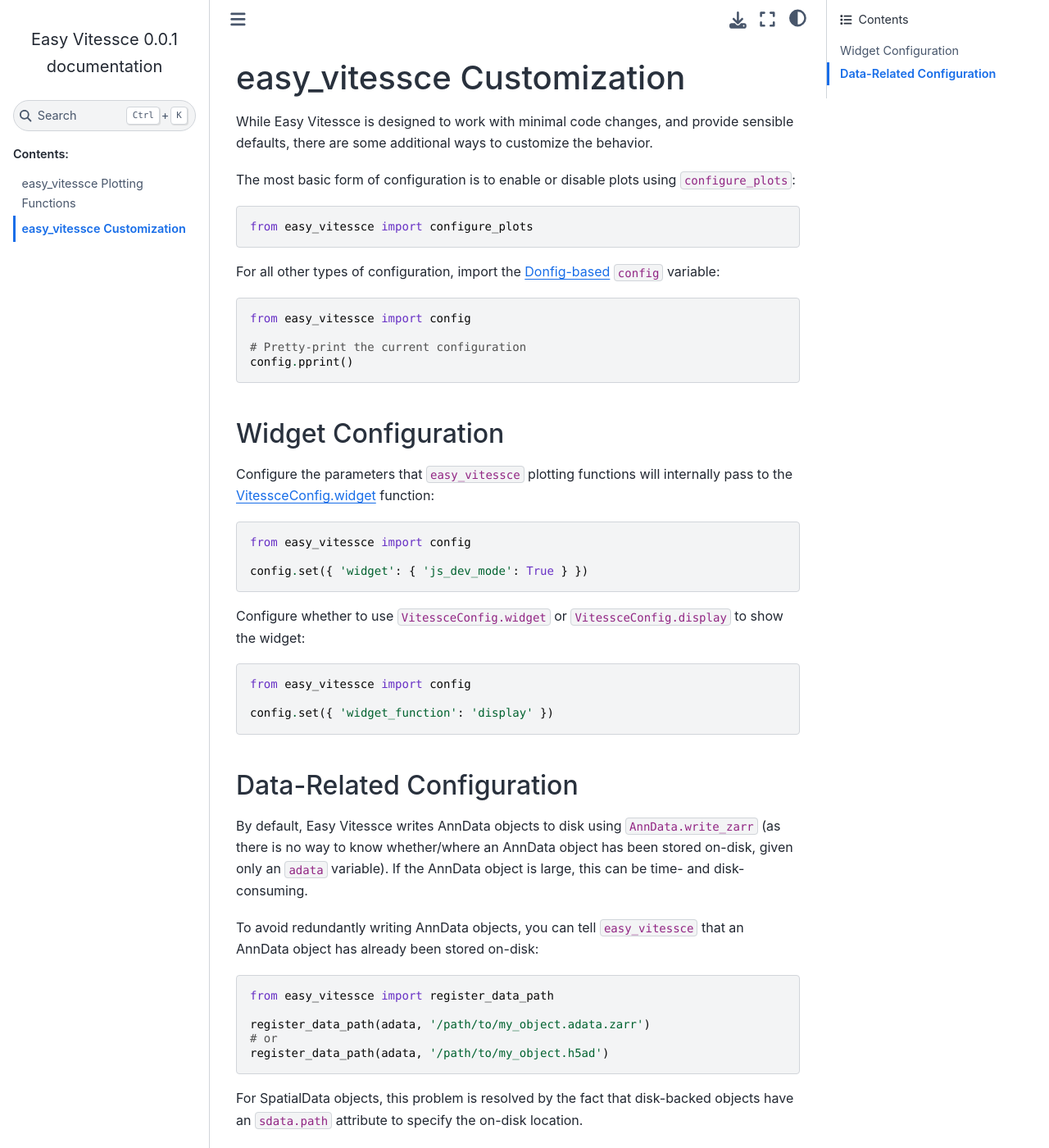
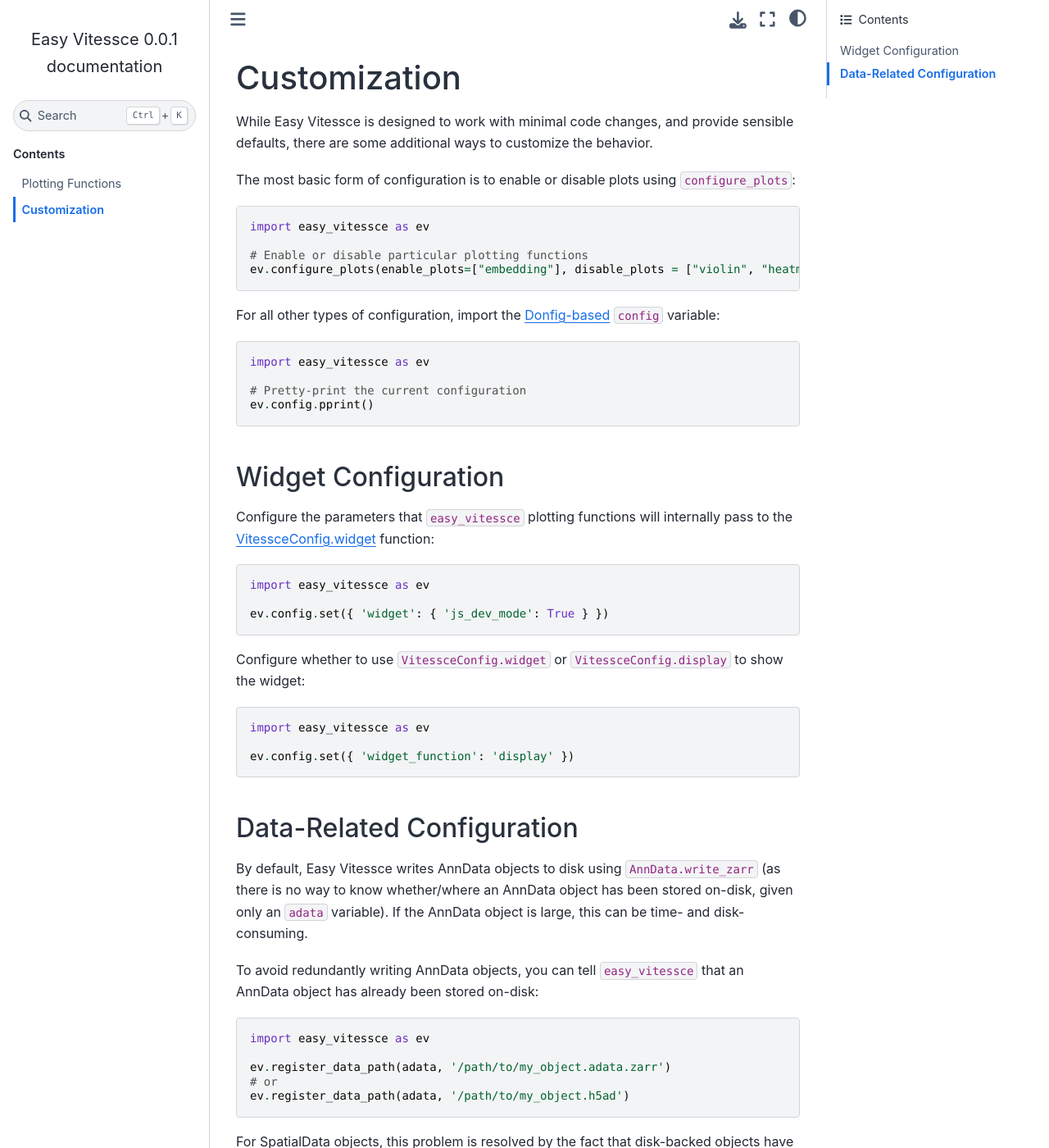
Before and after one commit to vitessce/easy_vitessce, a Sphinx documentation site: the page built from docs/customization.rst, in a window 1280 px wide and 1400 px high. Shown: the whole window at 82% size. Built offline with Sphinx 7.4.7 and the Sphinx Book theme 1.1.4, drawn with Linux system fonts in a browser that asks for light colours; some of the changed text lies outside the part shown.

Commit message:
import easy_vitessce as ev

```diff
--- a/docs/customization.rst
+++ b/docs/customization.rst
@@ -1,4 +1,4 @@
-easy_vitessce Customization
+Customization
 ===========================
 
 
@@ -8,17 +8,20 @@
 
 .. code-block::
 
-    from easy_vitessce import configure_plots
+    import easy_vitessce as ev
+
+    # Enable or disable particular plotting functions
+    ev.configure_plots(enable_plots=["embedding"], disable_plots = ["violin", "heatmap"])
 
 
 For all other types of configuration, import the `Donfig-based <https://donfig.readthedocs.io/en/latest/index.html>`_ ``config`` variable:
 
 .. code-block::
 
-    from easy_vitessce import config
+    import easy_vitessce as ev
 
     # Pretty-print the current configuration
-    config.pprint()
+    ev.config.pprint()
 
 
 Widget Configuration
@@ -28,17 +31,17 @@
 
 .. code-block::
 
-    from easy_vitessce import config
+    import easy_vitessce as ev
 
-    config.set({ 'widget': { 'js_dev_mode': True } })
+    ev.config.set({ 'widget': { 'js_dev_mode': True } })
 
 Configure whether to use ``VitessceConfig.widget`` or ``VitessceConfig.display`` to show the widget:
 
 .. code-block::
 
-    from easy_vitessce import config
+    import easy_vitessce as ev
 
-    config.set({ 'widget_function': 'display' })
+    ev.config.set({ 'widget_function': 'display' })
 
 
 Data-Related Configuration
@@ -51,11 +54,11 @@
 
 .. code-block::
 
-    from easy_vitessce import register_data_path
+    import easy_vitessce as ev
 
-    register_data_path(adata, '/path/to/my_object.adata.zarr')
+    ev.register_data_path(adata, '/path/to/my_object.adata.zarr')
     # or
-    register_data_path(adata, '/path/to/my_object.h5ad')
+    ev.register_data_path(adata, '/path/to/my_object.h5ad')
 
 
 For SpatialData objects, this problem is resolved by the fact that disk-backed objects have an ``sdata.path`` attribute to specify the on-disk location.
@@ -66,15 +69,15 @@
 
 .. code-block::
 
-    from easy_vitessce import config
+    import easy_vitessce as ev
 
-    config.set({ 'data.anndata_format': 'h5ad' })
+    ev.config.set({ 'data.anndata_format': 'h5ad' })
 
 
 Or, specify an alternative output directory (the default is ``data``):
 
 .. code-block::
 
-    from easy_vitessce import config
+    import easy_vitessce as ev
 
-    config.set({ 'data.out_dir': '/path/to/some/dir' })
+    ev.config.set({ 'data.out_dir': '/path/to/some/dir' })
--- a/docs/easy_vitessce.rst
+++ b/docs/easy_vitessce.rst
@@ -1,4 +1,4 @@
-easy_vitessce Plotting Functions
+Plotting Functions
 ==================================
 
 .. automodule:: easy_vitessce.configure_plots
@@ -11,10 +11,3 @@
    :members:
    :show-inheritance:
    :undoc-members:
-
----------------
-
-.. automodule:: easy_vitessce
-   :members:
-   :show-inheritance:
-   :undoc-members:
--- a/docs/modules.rst
+++ /dev/null
@@ -1,8 +0,0 @@
-easy_vitessce
-=============
-
-
-.. toctree::
-   :maxdepth: 4
-
-   easy_vitessce
--- a/src/easy_vitessce/__init__.py
+++ b/src/easy_vitessce/__init__.py
@@ -1,4 +1,6 @@
 from .configure_plots import configure_plots
 from .data import register_data_path
 from .widget import config
+
+# Side effect: Enable plotting functions on import.
 configure_plots()
```
Also changed, not shown: README.md (+5 -7 lines), docs/index.rst (+5 -11 lines), 1 other file.
